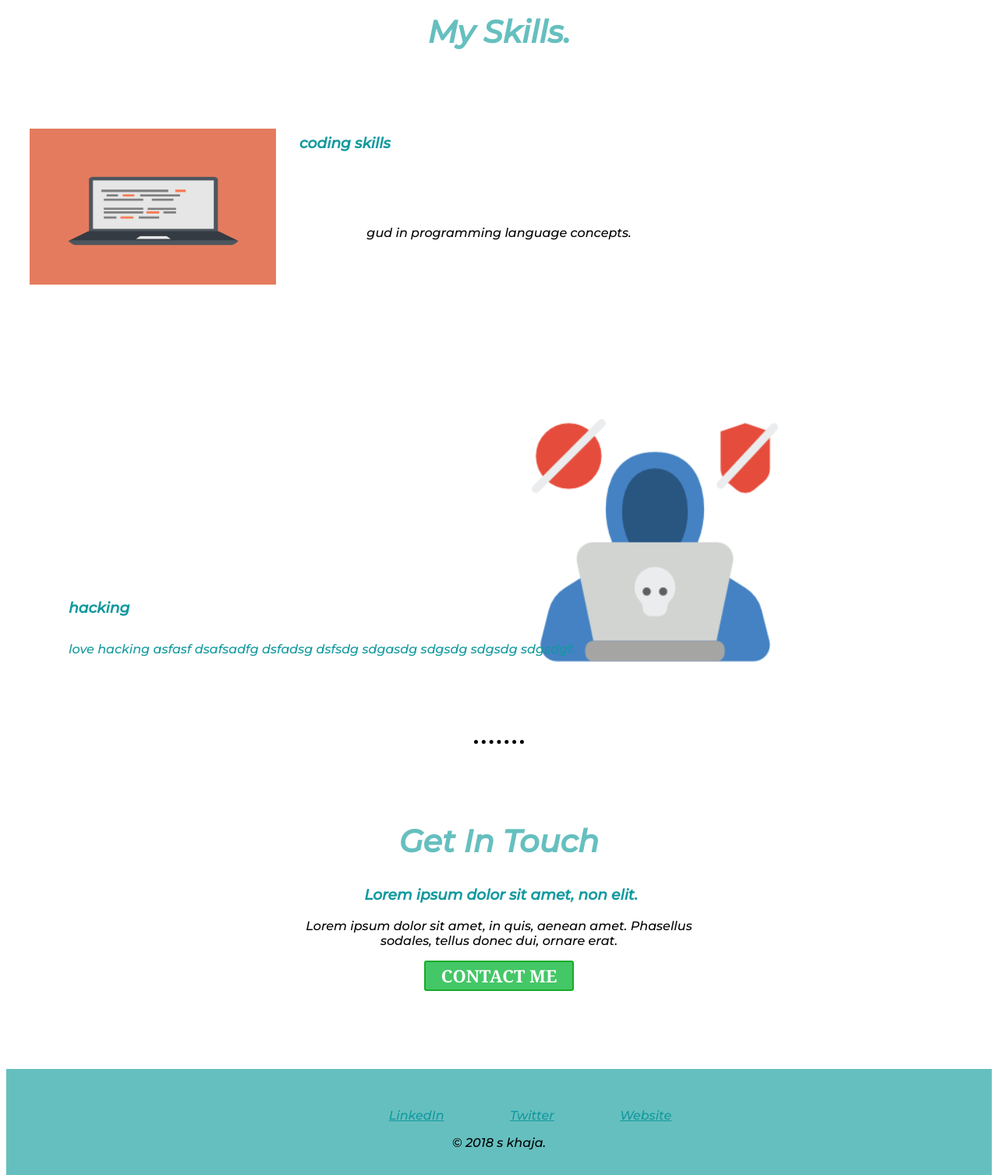
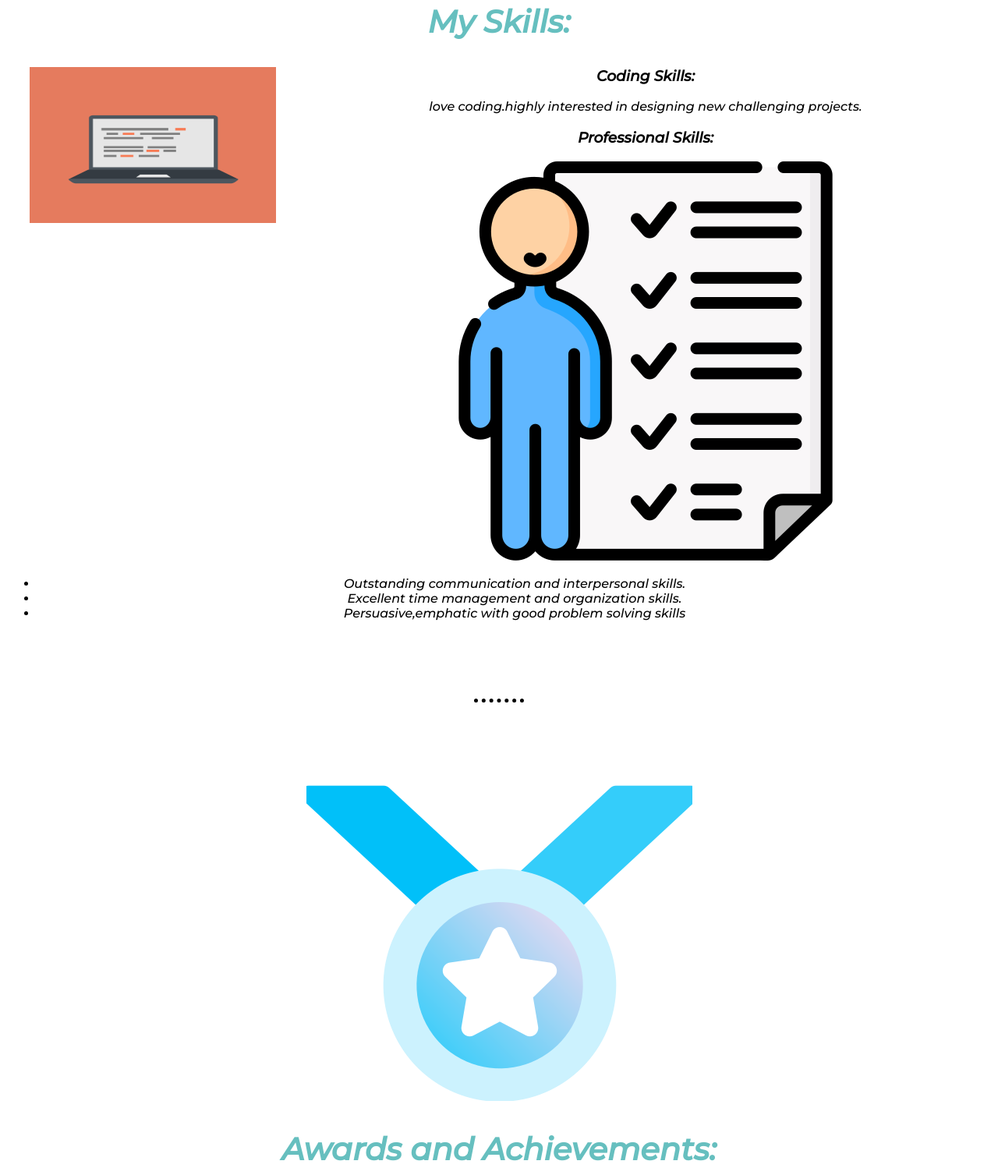
Before and after one commit to khajahussainsyed2k/updated-cv, a plain HTML site: page index.html in a window 1280 px wide. Shown: the part 1293-2800 px from the top of the page at 78% size. Drawn offline with Linux system fonts and the light colour scheme.

Commit message:
Add files via upload

```diff
--- a/index.html
+++ b/index.html
@@ -3,7 +3,7 @@
   <head>
     <meta charset="utf-8">
     <title>KHAJA</title>
-    <link rel="icon" href="favicon.ico">
+    <link rel="icon" href="logo.ico">
     <link rel="stylesheet" href="css/styles.css">
   <link href="https://fonts.googleapis.com/css2?family=Sacramento&display=swap" rel="stylesheet">
 <link href="https://fonts.googleapis.com/css2?family=Gilda+Display&family=Montserrat:ital,wght@1,500&family=Sacramento&display=swap" rel="stylesheet">
@@ -12,45 +12,54 @@
     <div class="top-container">
       <img class="top-cloud"src="cloud.png" alt="">
       <h1>I'm Syed Khaja Hussain</h1>
-      <p class="para">a <span>web</span>programmer</p>
+      <p class="pro">a web programmer</p>
       <img class="bottom-cloud"src="cloud.png" alt="">
       <img src="mountain.png" alt="">
     </div>
     <div class="middle-container">
       <div class="profile">
-        <img class="teacher"src="teacher.png" alt="">
-        <h2>Hello.</h2>
-        <p>am a programmer.</p>
+        <img class="teacher"src="web-pic.png" alt="">
+        <h2><span>Hello.</span></h2>
+        <p>am a web designer.</p>
       </div>
       <hr>
       <div class="skills">
-        <h2>My Skills.</h2>
-        <div class="skill-row">
+        <h2><span>My Skills:</span></h2>
+        <div class="skill-row1">
           <img class="computer-img" src="computer.png" alt="">
-          <h3 class="footer-link">coding skills</h3>
-          <p class="link">gud in programming language concepts.</p>
+          <h3 class="footer-link1">Coding Skills:</h3>
+          <p class="para1"> love coding.highly interested in designing new challenging projects.</p>
         </div>
-        <div class="skill-row">
-          <img class="hacker-img" src="hacker.png" alt="">
-          <h3 class="footer-link">hacking</h3>
-          <p class="footer-link">love hacking asfasf dsafsadfg dsfadsg dsfsdg sdgasdg sdgsdg sdgsdg sdgsdgf.</p>
+        <div class="skill-row2">
+
+          <h3 class="footer-link2">Professional Skills:</h3>
+          <img class="professional-skills"src="list.png" alt="">
+          <ul>
+            <li class="para2">Outstanding communication and interpersonal skills.</li>
+            <li class="para2">Excellent time management and organization skills.</li>
+            <li class="para2">Persuasive,emphatic with good problem solving skills</li>
+          </ul>
+
         </div>
       </div>
+    </div>
       <hr class="line">
-      <div class="contact-me">
-        <h2>Get In Touch</h2>
-        <h3 class="footer-link">Lorem ipsum dolor sit amet, non elit.</h3>
-        <p>Lorem ipsum dolor sit amet, in quis, aenean amet. Phasellus sodales, tellus donec dui, ornare erat.</p>
-        <a class="BUTTON_FMM" href="mailto:syedkhajahussain2k@email.com">CONTACT ME</a>
+      <img class="medal-img" src="002-medal.png" alt="">
+      <div class="">
+        <h2 class="Awards">Awards and Achievements:</h2>
+        <p class="para3">Awarded <span> best outgoing student</span> from madina public school.</p>
+        <p class="para3">Awarded with <span>gold  medal</span> from junior college for scoring 98%.</p>
+
+
       </div>
-    </div>
+      <hr class="line2">
 
     <div class="bottom-container">
-      <a class="footer-link" href="https://www.linkedin.com/">LinkedIn</a>
-      <a class="footer-link" href="https://twitter.com/">Twitter</a>
-      <a class="footer-link" href="https://www.appbrewery.co/">Website</a>
-      <p copy>© 2018 s khaja.</p>
+      <h2>Get In Touch</h2>
 
+
+      <a class="BUTTON_FMM" href="mailto:syedkhajahussain2k@email.com">CONTACT ME</a>
+    </div>
 
     </body>
 </html>
```
Also changed, not shown: 002-medal.png (added), list.png (added), logo.ico (added), web-pic.png (added).
